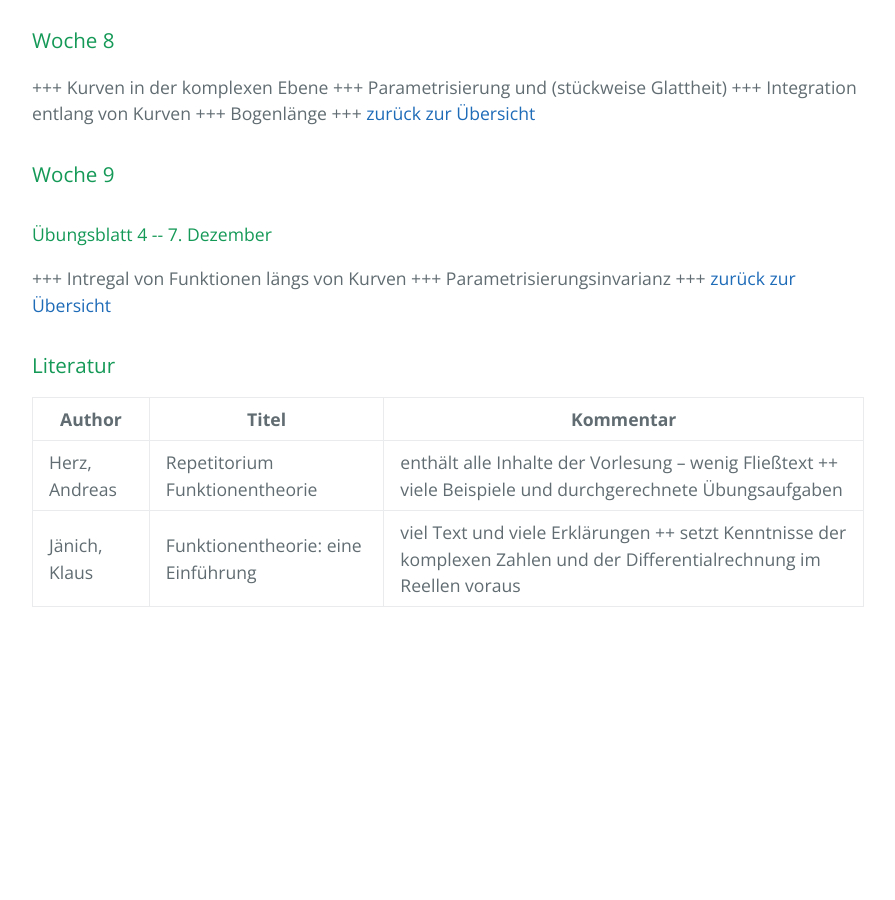
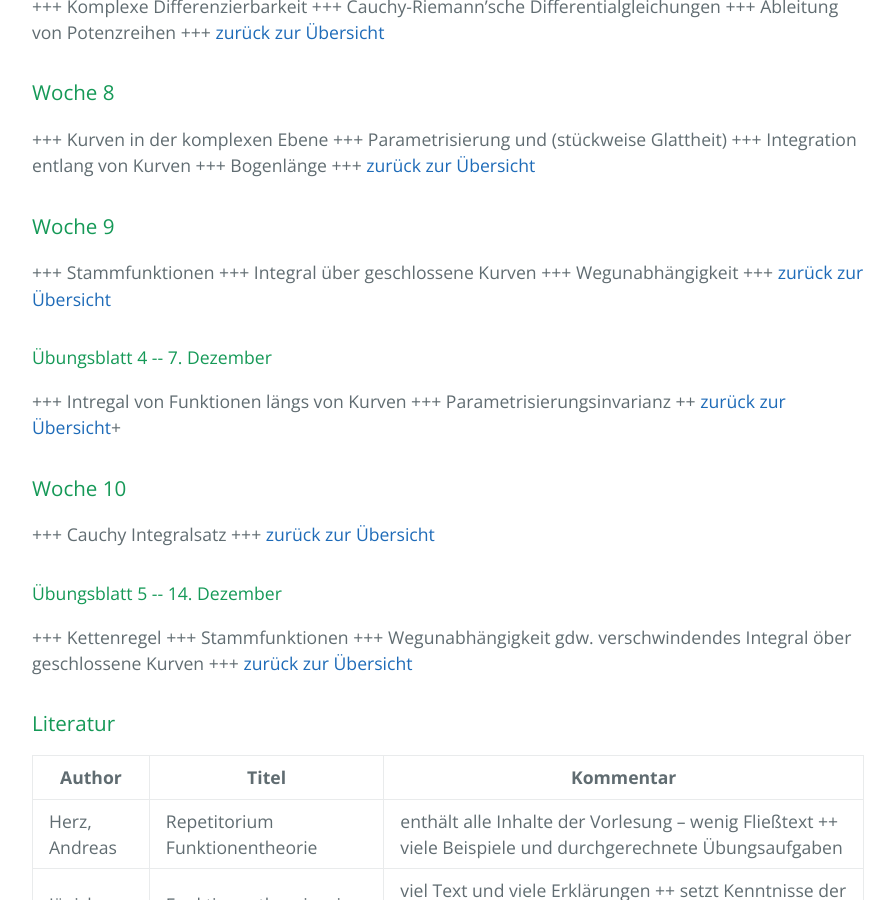
Before and after one commit to highlando/17-funktionentheorie-ovgu, a Jekyll site: the page built from index.md, in a window 1280 px wide and 900 px high, scrolled down 3410 px. Shown: the whole window, without its empty margins (192-1087 px from the left). Built offline with Jekyll 4.4.1, drawn with Linux system fonts in a browser that asks for light colours; emoji names are drawn with the system emoji font; our own code applies the rules of GitHub Pages for plain Markdown files; before the commit the page ends 4049 px from its top, so only the background shows below that; some of the changed text lies outside the part shown.

Commit message:
uebung 5

```diff
--- a/index.md
+++ b/index.md
@@ -35,6 +33,8 @@ Hier gibt's die grundlegenden und aktuelle Informationen zur Vorlesung *Funktion
    * Lokale Invertierbarkeit [[Woche 7]](#woche-7)
  3. Integration im Komplexen [[Woche 8]](#woche-8)
    * Kurven und Kurvenintegrale
+   * Stammfunktionen
+   * Wegunabh&auml;ngigkeit
 
 
 <h3 id='uebungen'>&Uuml;bungen</h3>
@@ -44,7 +44,8 @@ Hier gibt's die grundlegenden und aktuelle Informationen zur Vorlesung *Funktion
 | [26. Oktober](#exercisei) | I - Komplexe Zahlen | [blatt_01.pdf](files/blatt_01.pdf) |
 | [09. November](#exerciseii) | II - Potenzreihen und `Sin/Cos/Exp` | [blatt_02.pdf](files/blatt_02.pdf) |
 | [23. November](#exerciseiii) | III - Stetigkeit und Differenzierbarkeit | [blatt_03.pdf](files/blatt_03.pdf) |
-| [7. Dezember](#exerciseiv) | IV - Integration im Komplexen | [blatt_03.pdf](files/blatt_04.pdf) |
+| [7. Dezember](#exerciseiv) | IV - Integration im Komplexen | [blatt_04.pdf](files/blatt_04.pdf) |
+| [14. Dezember](#exerciseiv) | V - Stammfunktionen  | [blatt_05.pdf](files/blatt_05.pdf) |
 
 ### Woche 1
 
@@ -85,8 +86,17 @@ Hier gibt's die grundlegenden und aktuelle Informationen zur Vorlesung *Funktion
 +++ Kurven in der komplexen Ebene +++ Parametrisierung und (st&uuml;ckweise Glattheit) +++ Integration entlang von Kurven +++ Bogenl&auml;nge +++ [zur&uuml;ck zur &Uuml;bersicht](#overview)
 
 ### Woche 9
++++ Stammfunktionen +++ Integral &uuml;ber geschlossene Kurven +++ Wegunabh&auml;ngigkeit +++ [zur&uuml;ck zur &Uuml;bersicht](#overview)
+
 <h4 id="exerciseiv"> &Uuml;bungsblatt 4 -- 7. Dezember </h4>
-+++ Intregal von Funktionen l&auml;ngs von Kurven +++ Parametrisierungsinvarianz +++ [zur&uuml;ck zur &Uuml;bersicht](#overview)
++++ Intregal von Funktionen l&auml;ngs von Kurven +++ Parametrisierungsinvarianz ++ [zur&uuml;ck zur &Uuml;bersicht](#overview)+
+
+### Woche 10
++++ Cauchy Integralsatz +++  [zur&uuml;ck zur &Uuml;bersicht](#overview)
+
+<h4 id="exerciseiv"> &Uuml;bungsblatt 5 -- 14. Dezember </h4>
++++ Kettenregel +++ Stammfunktionen +++ Wegunabh&auml;ngigkeit gdw. verschwindendes Integral &ouml;ber geschlossene Kurven +++ [zur&uuml;ck zur &Uuml;bersicht](#overview)
+
 ### Literatur
 
 | Author | Titel | Kommentar |
```
Also changed, not shown: other parts of index.md (+0 -2 lines), 1 other file.
